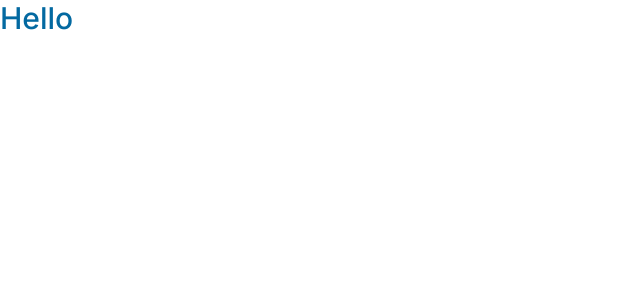
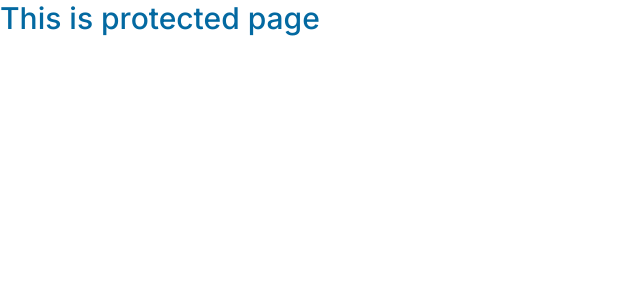
Before and after one commit to WNagorny/StudySpot, a Next.js app: page / in a window 1280 px wide. Shown: the top 300 px of the page, without its empty margins (0-640 px from the left). Built offline with nearby package versions, Linux system fonts and the light colour scheme.

Commit message:
created a folder structure

```diff
--- /dev/null
+++ b/app/(auth)/(routes)/sign-in/page.tsx
@@ -0,0 +1,7 @@
+const SignInPage = () => {
+   return ( <div>
+      This is unprotected page
+   </div> );
+}
+
+export default SignInPage;
--- a/app/page.tsx
+++ b/app/(dashboard)/(routes)/page.tsx
@@ -2,6 +2,6 @@ import Image from 'next/image'
 
 export default function Home() {
   return (
-    <p className='text-3xl font-medium text-sky-700'>Hello</p>
+    <p className='text-3xl font-medium text-sky-700'>This is protected page </p>
   )
 }
```
